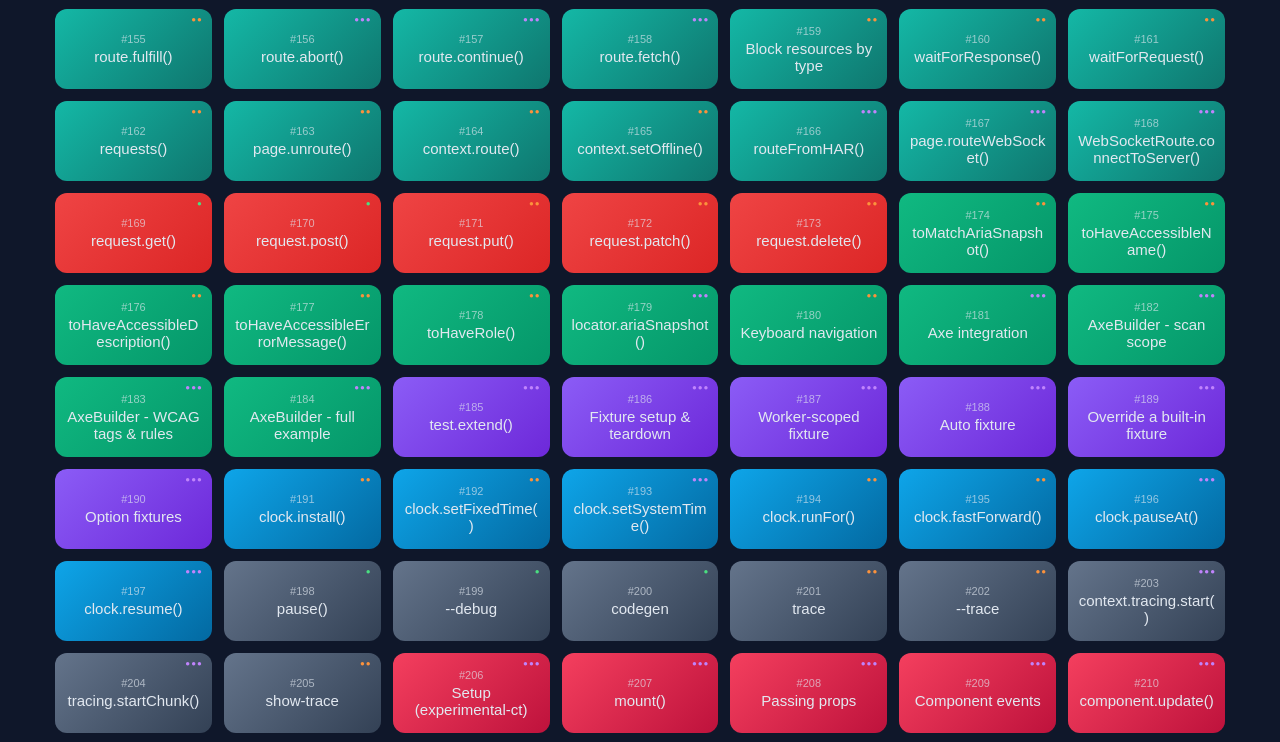
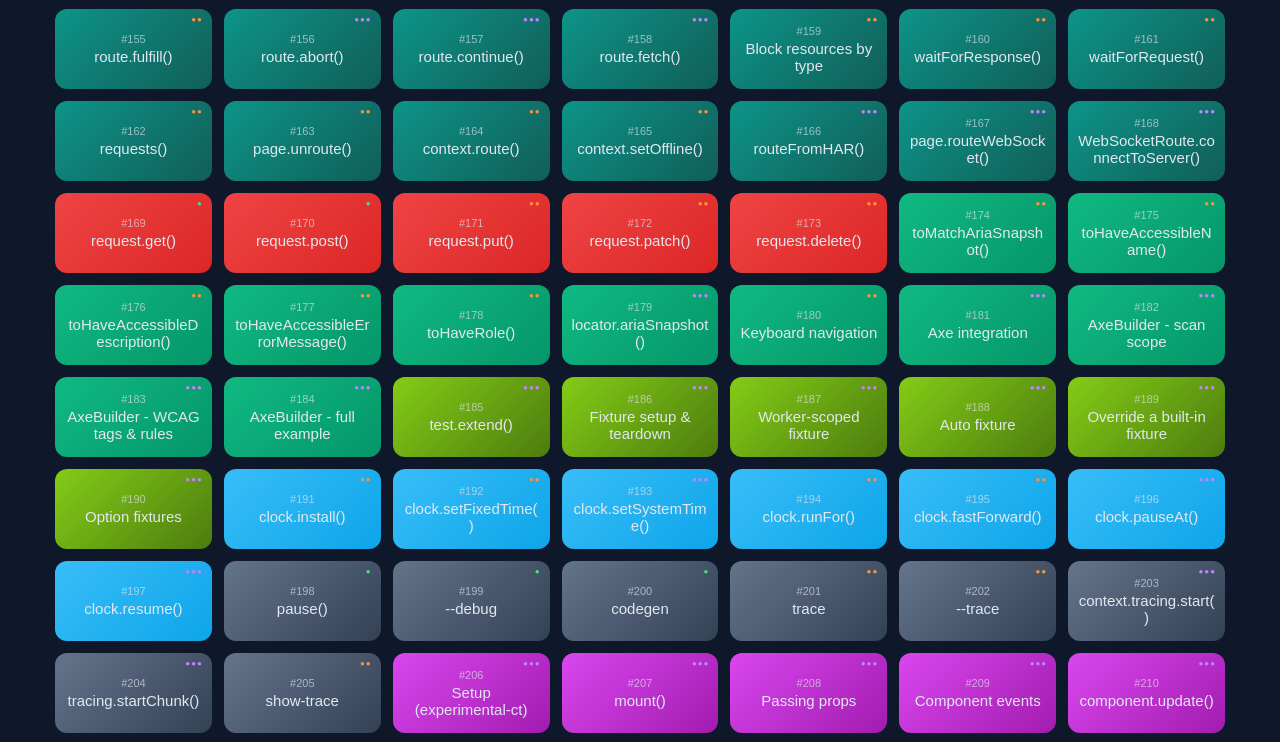
Before and after one commit to youvegotnigel/playwright-commands-cheat-sheet, a website with bundled scripts: page index.html in a window 1280 px wide. Shown: the part 2324-3066 px from the top of the page. Built offline with nearby package versions, Linux system fonts and the light colour scheme; some packages are replaced by stand-ins of ours; no server answers; the database is empty.

Commit message:
Update style.css

```diff
--- a/style.css
+++ b/style.css
@@ -105,11 +105,11 @@ input[type=text]:focus { outline: none; border-color: #64748b; }
 .cli           { background: linear-gradient(135deg, #f59e0b, #d97706); }
 .accessibility { background: linear-gradient(135deg, #10b981, #059669); }
 .config        { background: linear-gradient(135deg, #6366f1, #4338ca); }
-.network       { background: linear-gradient(135deg, #14b8a6, #0f766e); }
-.clock         { background: linear-gradient(135deg, #0ea5e9, #0369a1); }
-.fixture       { background: linear-gradient(135deg, #8b5cf6, #6d28d9); }
+.network       { background: linear-gradient(135deg, #0d9488, #115e59); }
+.clock         { background: linear-gradient(135deg, #38bdf8, #0ea5e9); }
+.fixture       { background: linear-gradient(135deg, #84cc16, #4d7c0f); }
 .tracing       { background: linear-gradient(135deg, #64748b, #334155); }
-.component     { background: linear-gradient(135deg, #f43f5e, #be123c); }
+.component     { background: linear-gradient(135deg, #d946ef, #a21caf); }
 
 .tile-level {
   position: absolute; top: 7px; right: 9px;
```
